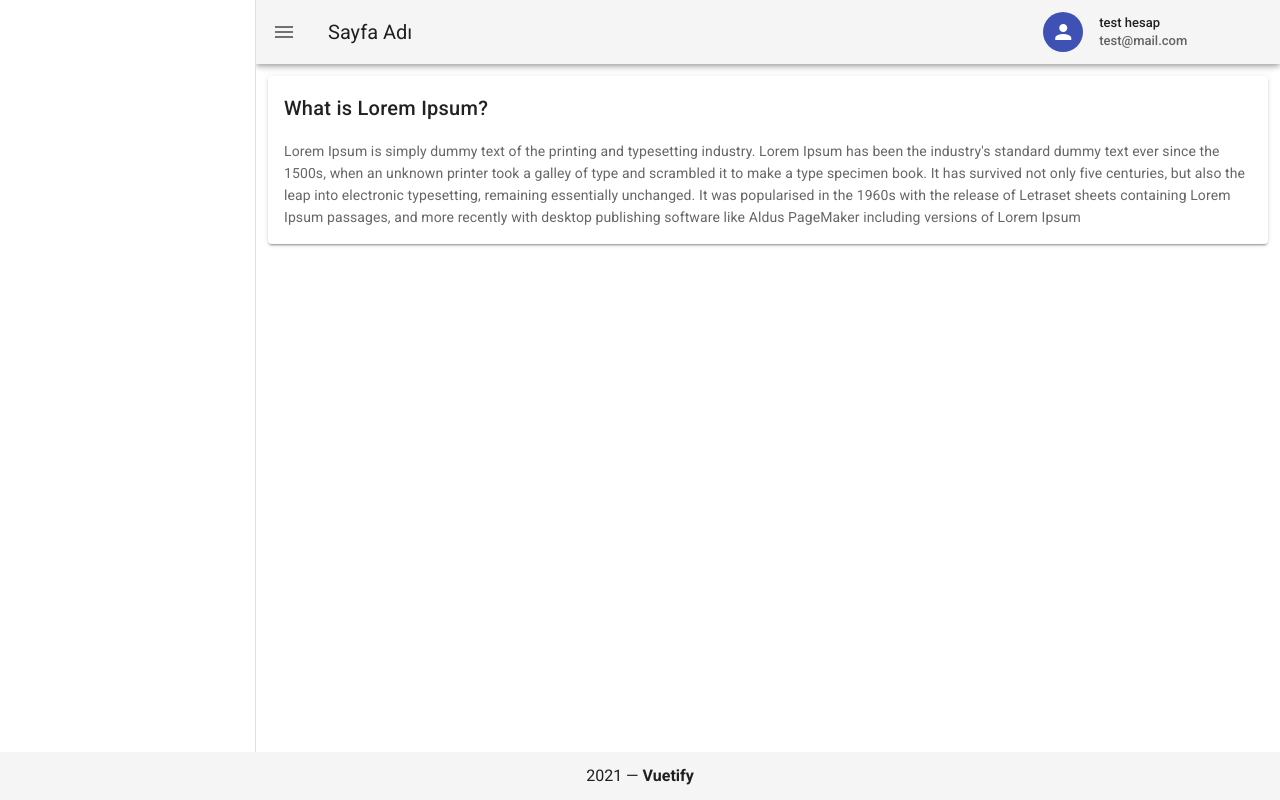
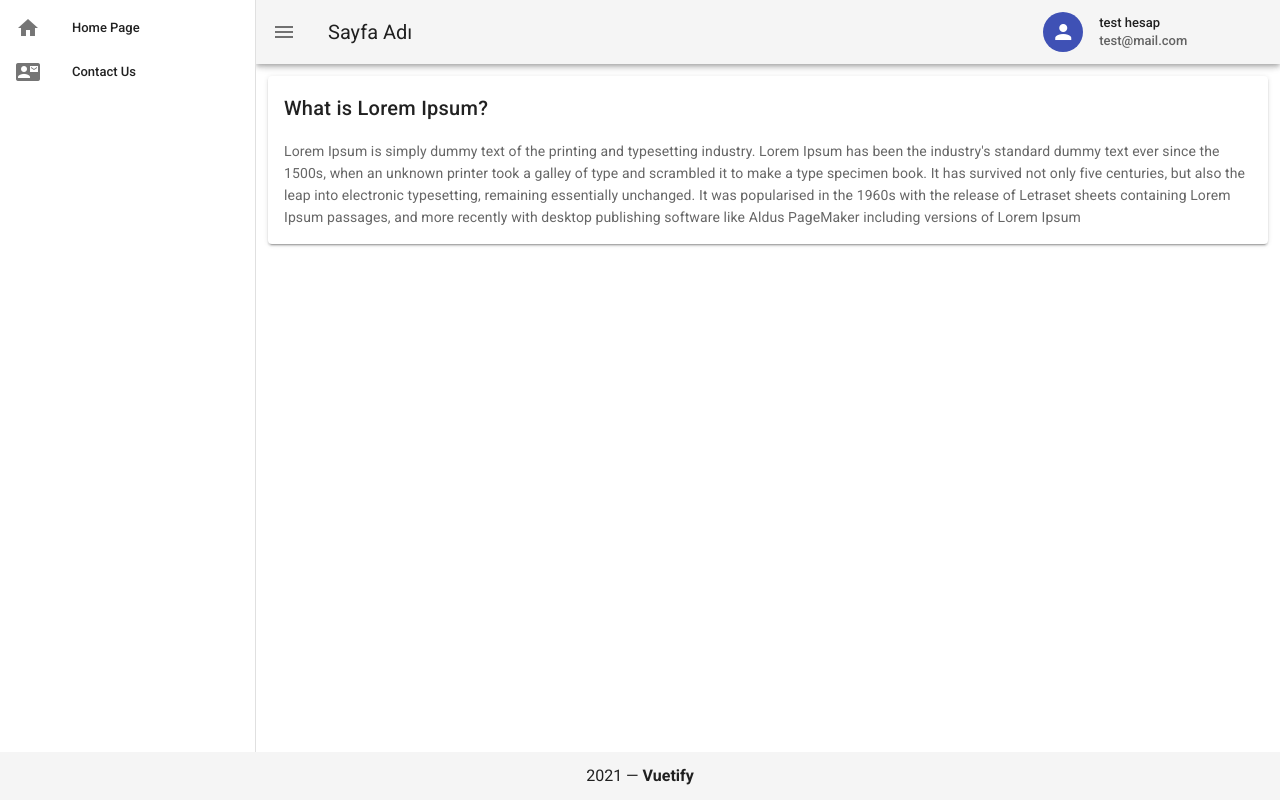
Before and after one commit to rasitekrem/scorpapp-case, a Vue app: page / in a window 1280 px wide. Built offline with nearby package versions, Linux system fonts and the light colour scheme.

Commit message:
Sol menü öğeleri eklendi

```diff
--- a/src/App.vue
+++ b/src/App.vue
@@ -62,6 +62,18 @@ export default {
     user() {
       return this.$store.getters["getUser"];
     },
+    items() {
+      return [
+        {
+          icon: "mdi-home",
+          title: this.$t("menu.home"),
+        },
+        {
+          icon: "mdi-card-account-mail",
+          title: this.$t("menu.contactUs"),
+        },
+      ];
+    },
   },
 };
 </script>
--- a/src/plugins/vue-i18n.js
+++ b/src/plugins/vue-i18n.js
@@ -10,12 +10,20 @@ const messages = {
       description:
         "Lorem Ipsum is simply dummy text of the printing and typesetting industry. Lorem Ipsum has been the industry's standard dummy text ever since the 1500s, when an unknown printer took a galley of type and scrambled it to make a type specimen book. It has survived not only five centuries, but also the leap into electronic typesetting, remaining essentially unchanged. It was popularised in the 1960s with the release of Letraset sheets containing Lorem Ipsum passages, and more recently with desktop publishing software like Aldus PageMaker including versions of Lorem Ipsum",
     },
+    menu: {
+      home: "Home Page",
+      contactUs: "Contact Us",
+    },
   },
   tr: {
     lorem: {
       title: "Lorem Ipsum Nedir?",
       description:
         "Lorem Ipsum, dizgi ve baskı endüstrisinde kullanılan mıgır metinlerdir. Lorem Ipsum, adı bilinmeyen bir matbaacının bir hurufat numune kitabı oluşturmak üzere bir yazı galerisini alarak karıştırdığı 1500'lerden beri endüstri standardı sahte metinler olarak kullanılmıştır. Beşyüz yıl boyunca varlığını sürdürmekle kalmamış, aynı zamanda pek değişmeden elektronik dizgiye de sıçramıştır. 1960'larda Lorem Ipsum pasajları da içeren Letraset yapraklarının yayınlanması ile ve yakın zamanda Aldus PageMaker gibi Lorem Ipsum sürümleri içeren masaüstü yayıncılık yazılımları ile popüler olmuştur.",
+    },
+    menu: {
+      home: "Ana Sayfa",
+      contactUs: "Bize Ulaş",
     },
   },
 };
```
